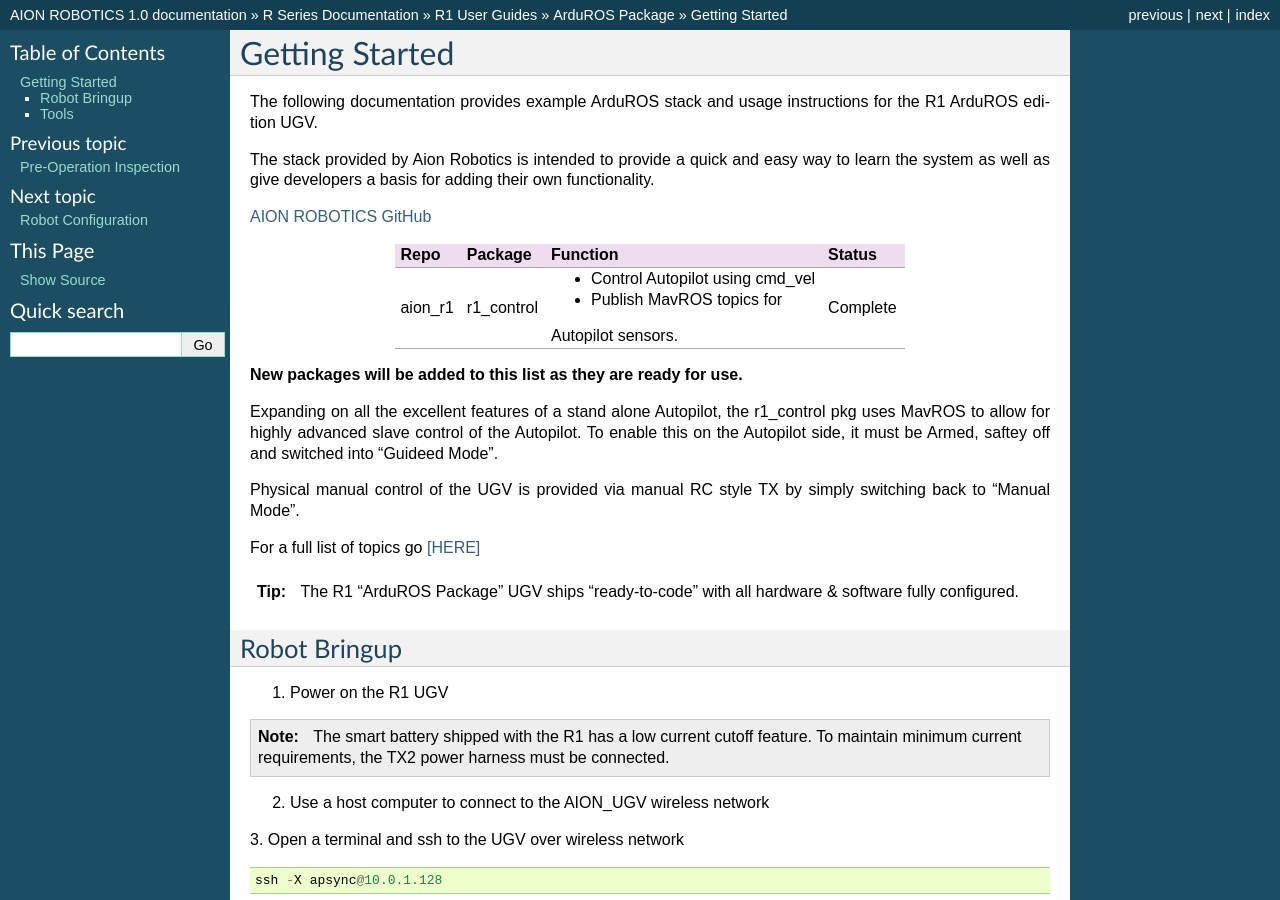
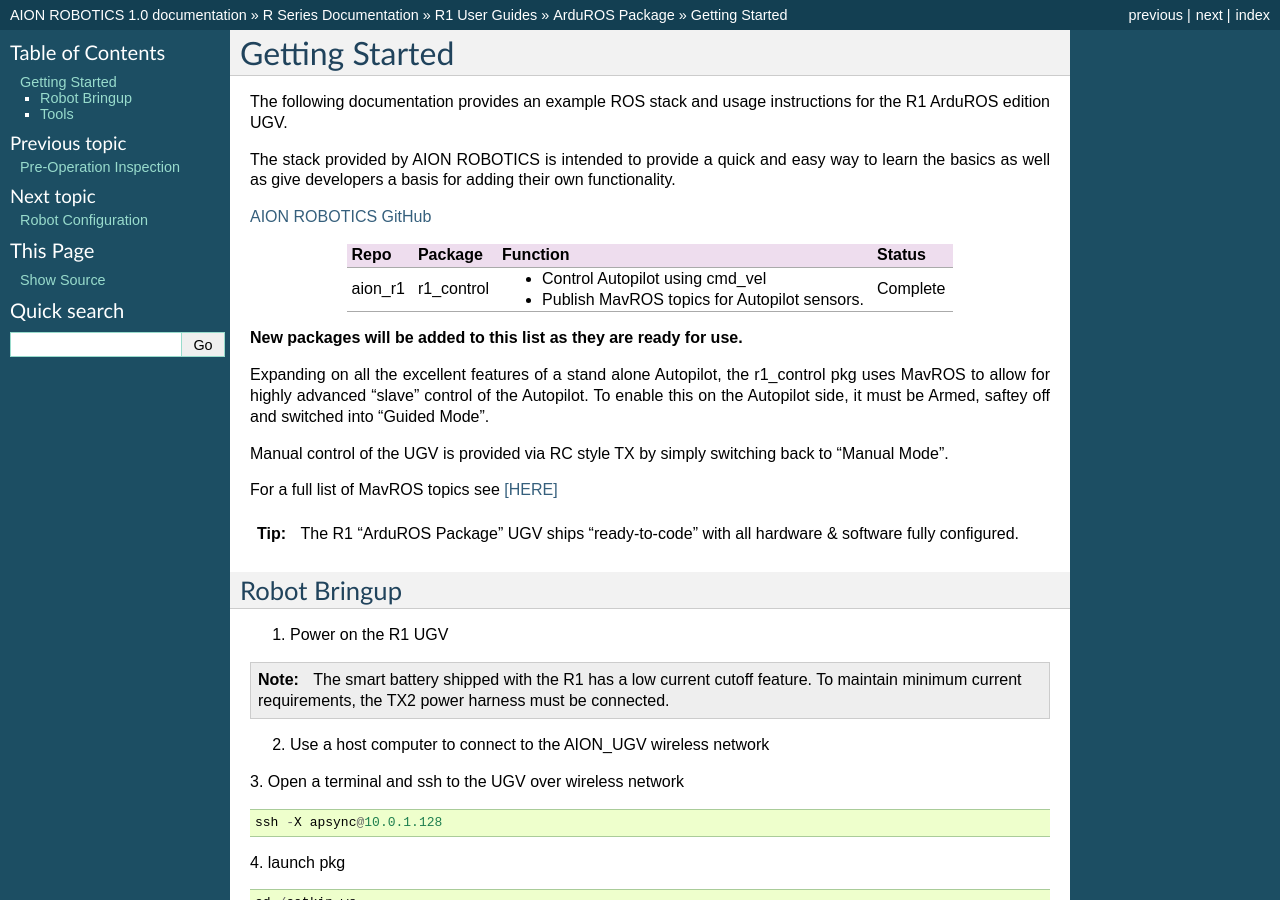
Before and after one commit to aionrobotics/docs, a Sphinx documentation site: the page built from docs/arduros-getting-started.rst, in a window 1280 px wide and 900 px high. Built offline with Sphinx 7.4.7, drawn with Linux system fonts in a browser that asks for light colours; pages that are not in the unit, such as notebooks, are missing from menus.

Commit message:
Fix typo

```diff
--- a/docs/arduros-getting-started.rst
+++ b/docs/arduros-getting-started.rst
@@ -2,27 +2,27 @@
 Getting Started
 ===============
 
-The following documentation provides example ArduROS stack and usage instructions for the R1 ArduROS edition UGV.
+The following documentation provides an example ROS stack and usage instructions for the R1 ArduROS edition UGV.
 
-The stack provided by Aion Robotics is intended to provide a quick and easy way to learn the system as well as give developers a basis for adding their own functionality.
+The stack provided by AION ROBOTICS is intended to provide a quick and easy way to learn the basics as well as give developers a basis for adding their own functionality.
 
 `AION ROBOTICS GitHub <https://github.com/aionrobotics>`_
 
-+-----------+-------------+------------------------------------+----------+
-|Repo       | Package     | Function                           | Status   |
-+===========+=============+====================================+==========+
-| aion_r1   | r1_control  | - Control Autopilot using cmd_vel  | Complete |
-|           |             | - Publish MavROS topics for        |          |
-|           |             | Autopilot sensors.                 |          |
-+-----------+-------------+------------------------------------+----------+
++-----------+-------------+-----------------------------------------------+----------+
+|Repo       | Package     | Function                                      | Status   |
++===========+=============+===============================================+==========+
+| aion_r1   | r1_control  | - Control Autopilot using cmd_vel             | Complete |
+|           |             | - Publish MavROS topics for Autopilot sensors.|          |
+|           |             |                                               |          |
++-----------+-------------+-----------------------------------------------+----------+
 
 **New packages will be added to this list as they are ready for use.**
 
-Expanding on all the excellent features of a stand alone Autopilot, the r1_control pkg uses MavROS to allow for highly advanced slave control of the Autopilot. To enable this on the Autopilot side, it must be Armed, saftey off and switched into "Guideed Mode".
+Expanding on all the excellent features of a stand alone Autopilot, the r1_control pkg uses MavROS to allow for highly advanced "slave" control of the Autopilot. To enable this on the Autopilot side, it must be Armed, saftey off and switched into "Guided Mode".
 
-Physical manual control of the UGV is provided via manual RC style TX by simply switching back to "Manual Mode".
+Manual control of the UGV is provided via RC style TX by simply switching back to "Manual Mode".
 
-For a full list of topics go `[HERE] <http://wiki.ros.org/mavros>`_
+For a full list of MavROS topics see `[HERE] <http://wiki.ros.org/mavros>`_
 
 
 .. tip:: The R1 "ArduROS Package" UGV ships "ready-to-code" with all hardware & software fully configured.
```
